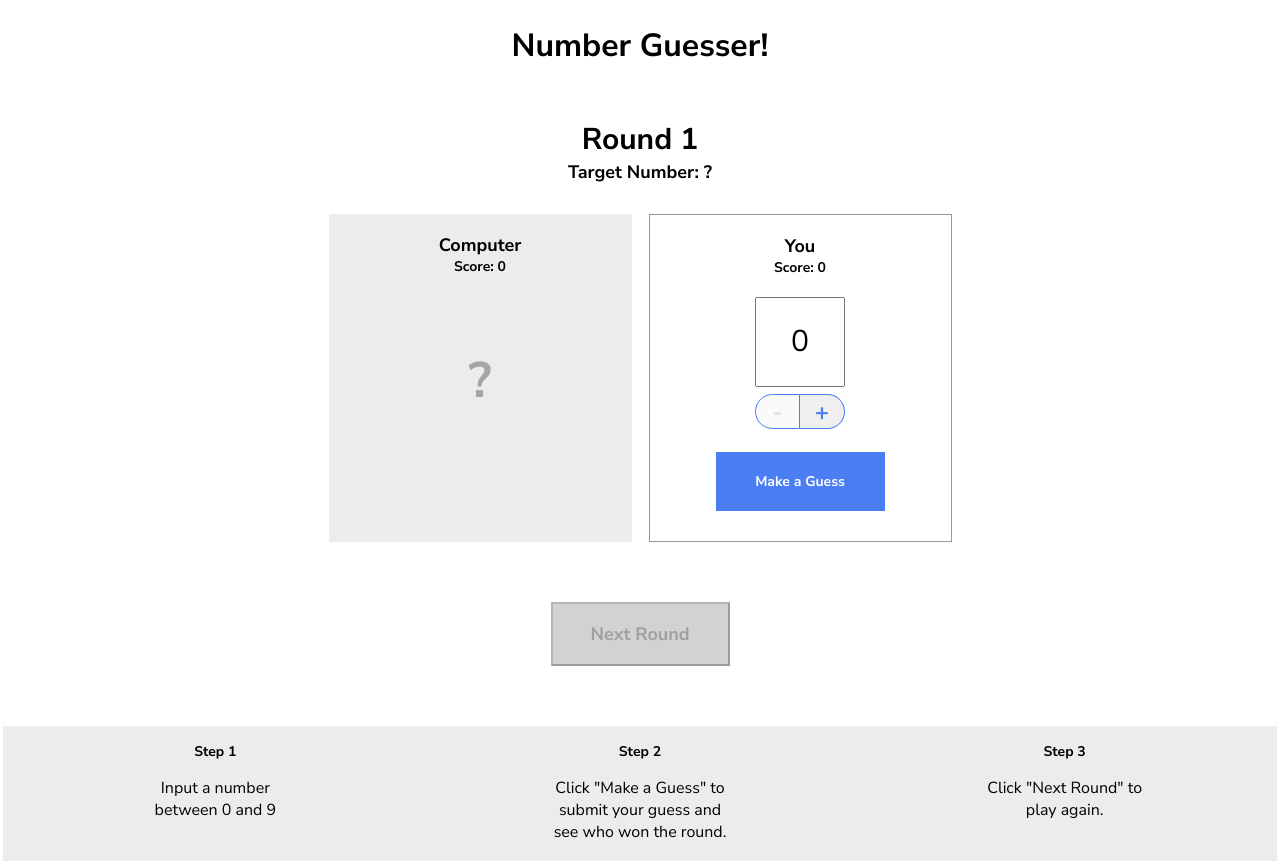
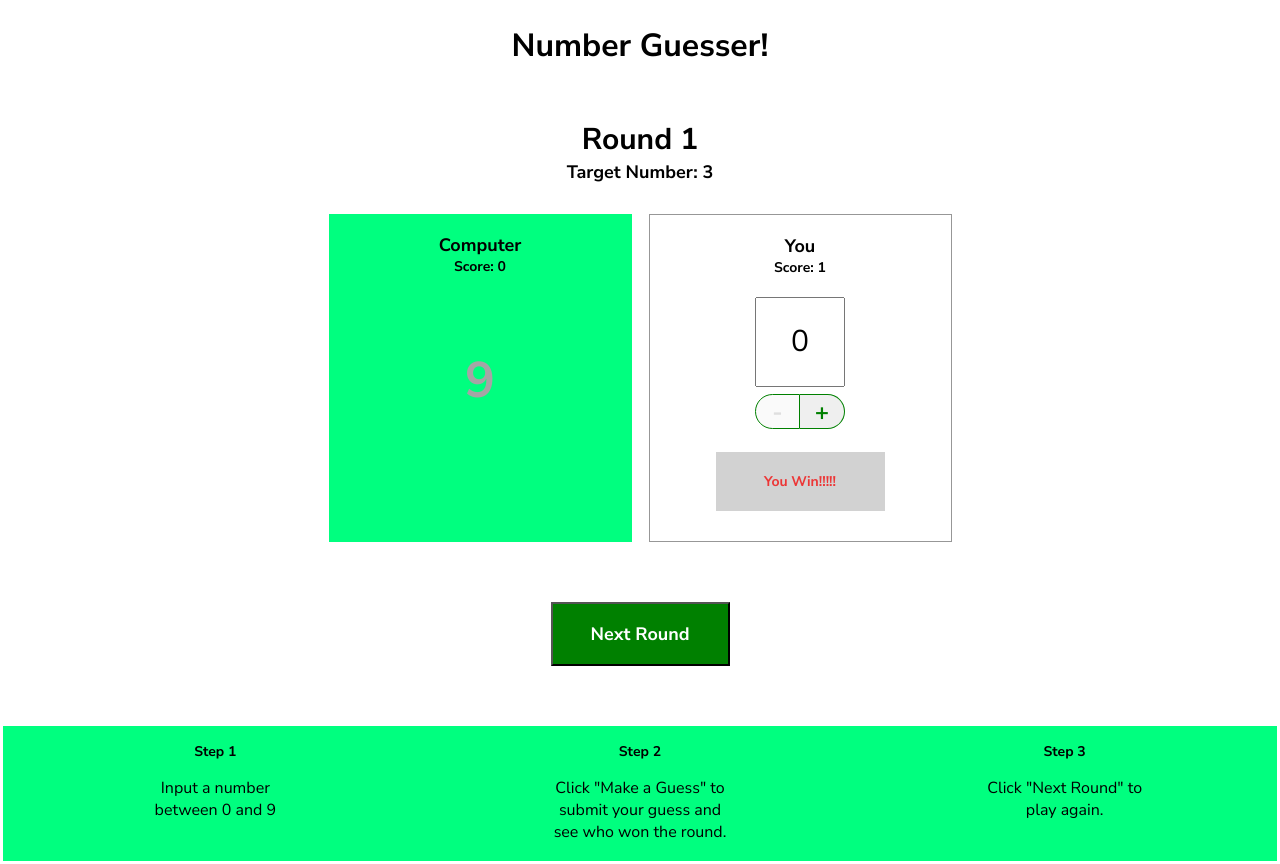
Before and after one commit to OnTheRocks/NumberGuesser, a plain HTML site: page index.html in a window 1280 px wide. Both pictures are taken after a click on the button "Make a Guess". Drawn offline with Linux system fonts and the light colour scheme.

Commit message:
Added the functions in script.js to make the game work.

```diff
--- a/script.js
+++ b/script.js
@@ -3,3 +3,22 @@
 let currentRoundNumber = 1;
 
 // Write your code below:
+const generateTarget = () => {
+  return Math.floor(Math.random() * 10);
+}
+
+const compareGuesses = (humanGuess, computerGuess, targetGuess) => {
+  const humanDifference = Math.abs(targetGuess - humanGuess)
+  const computerDifference = Math.abs(targetGuess - computerGuess)
+  return humanDifference <= computerDifference
+  }
+
+const updateScore = winner => {
+  if (winner === 'human') {
+    humanScore ++;
+  } else if (winner === 'computer'){
+    computerScore ++;
+  }
+}
+
+const advanceRound = () => currentRoundNumber++;
--- a/style.css
+++ b/style.css
@@ -77,7 +77,7 @@
 }
 
 .computer-guess {
-  background-color: #ececec;
+  background-color: springgreen;
 }
 
 #computer-guess {
@@ -105,13 +105,13 @@
 }
 
 .number-control {
-  border: solid 1px #4c7ef3;
+  border: solid 1px green;
   display: inline-block;
   width: 45px;
   height: 35px;
   font-size: 24px;
   font-weight: 700;
-  color: #4c7ef3;
+  color: green;
   cursor: pointer;
 }
 
@@ -137,7 +137,7 @@
 }
 
 .button {
-  background-color: #4c7ef3;
+  background-color: green;
   color: #fff;
   cursor: pointer;
 }
@@ -172,7 +172,7 @@
 }
 
 .instructions {
-  background-color: #ececec;
+  background-color: springgreen;
   width: 100%;
   display: flex;
   justify-content: space-around;
```
